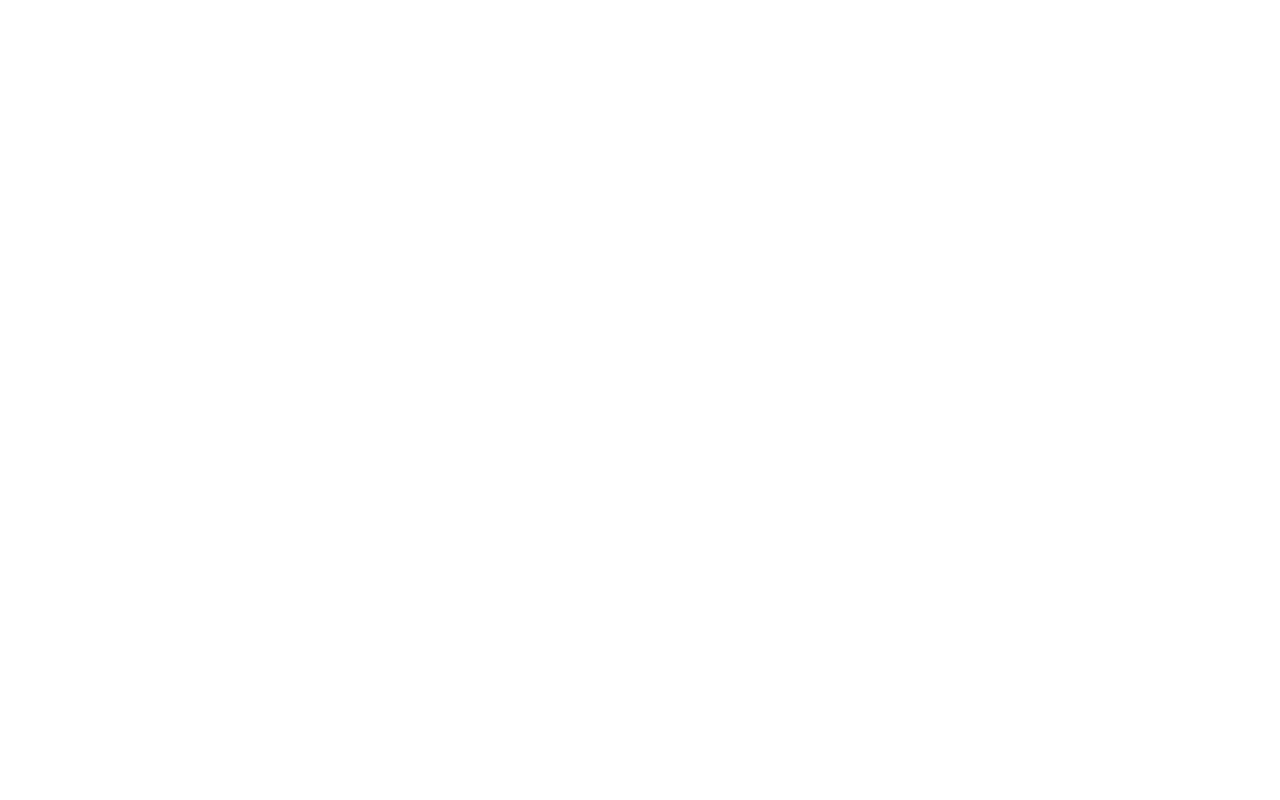
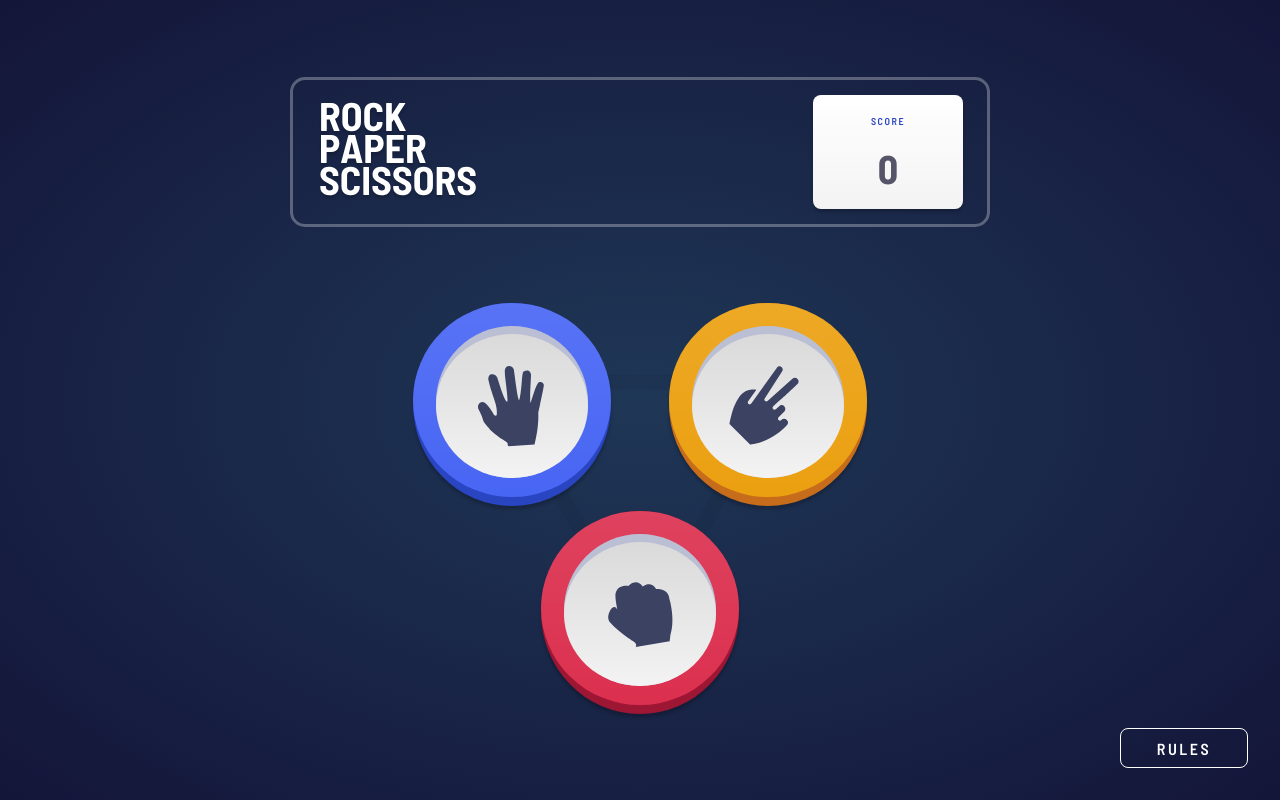
Before and after one commit to amt-theophilus-mercifield/rock-paper-scissors, a plain HTML site: page index.html in a window 1280 px wide. Drawn offline with Linux system fonts and the light colour scheme.

Commit message:
basic page layout for desktop

```diff
--- a/index.html
+++ b/index.html
@@ -27,6 +27,49 @@
 
 </head>
 <body>
+  <div class="parent">
+    <div class="main-container">
+      <div class="header">
+        <div class="header-container">
+          <div id="logo">
+            <img src="./images/logo.svg" alt="logo">
+          </div>
+          <div id="score-container">
+            <div id="score-title">score</div>
+            <div id="score-value">0</div>
+          </div>
+        </div>
+      </div>
+
+      <div class="main-section">
+        <div id="bg-triangle">
+          <img src="images/bg-triangle.svg" alt="bg-triangle"/>
+        </div>
+
+        <div class="paper icon-container">
+          <div id="paper">
+            <img src="./extra/desktop-full-paper.svg" alt="paper">
+          </div>
+        </div>
+
+        <div class="scissors icon-container">
+          <div id="scissors">
+            <img src="./extra/desktop-full-scissors.svg" alt="scissors">
+          </div>
+        </div>
+
+        <div class="rock icon-container">
+          <div id="rock">
+            <img src="./extra/desktop-full-rock.svg" alt="rock">
+          </div>
+        </div>
+      </div>
+
+      <div class="footer">
+        <button id="rules-button">rules</button>
+      </div>
+    </div>
+  </div>
 
 
 
--- a/style.css
+++ b/style.css
@@ -1,5 +1,180 @@
 * {
+    padding: 0;
     margin: 0;
-    padding: 0;
     box-sizing: border-box;
 }
+
+body {
+    color: #fff;
+    text-transform: uppercase;
+    font-family: Barlow Semi Condensed;
+    text-align: center;
+    font-style: normal;
+}
+
+.parent {
+    height: 100vh;
+    width: 100vw;
+    background: radial-gradient(hsl(214, 47%, 23%), hsl(237, 49%, 15%));
+
+    position: relative;
+}
+
+.main-container {
+    display: flex;
+    flex-direction: column;
+    justify-content: space-evenly;
+    align-items: center;
+
+    max-width: 700px;
+    height: 100%;
+
+    margin: 0 auto;
+    /* background: hsla(254, 254, 254, 0.5); */
+    /* background: lightgray; */
+
+}
+
+.header {
+    display: flex;
+    justify-content: center;
+    align-items: center;
+
+    /* border: solid 3px #fff;
+    border-radius: 5px;
+    margin: 0 auto;
+    padding: 10px 30px;
+    width: 100%; */
+
+    width: 700px;
+    height: 150px;
+    flex-shrink: 0;
+
+    border-radius: 15px;
+    border: 3px solid rgba(255, 255, 255, 0.29);
+}
+
+.header-container {
+    display: flex;
+    flex-direction: row;
+    justify-content: space-between;
+
+    width: 100%;
+    padding: 0 24px;
+
+}
+
+#logo {
+    display: flex;
+    flex-direction: column;
+    justify-content: center;
+}
+
+#score-container {
+    display: flex;
+    flex-direction: column;
+    justify-content: space-evenly;
+
+    border-radius: 8px;
+    background: linear-gradient(0deg, #F3F3F3 0%, #FFF 100%);
+    box-shadow: 0px 3px 3px 0px rgba(0, 0, 0, 0.20);
+
+    width: 150px;
+    height: 114px;
+    flex-shrink: 0;
+}
+
+#score-title {
+    color: #2A45C2;
+    font-size: 10px;
+    font-weight: 600;
+    line-height: normal;
+    letter-spacing: 1.563px;
+}
+
+#score-value {
+    color: #565468;
+    font-size: 40px;
+    font-weight: 700;
+    line-height: 40px; /* 100% */
+}
+
+.main-section {
+    display: flex;
+    justify-content: center;
+    align-items: center;
+    max-width: 700px;
+    width: 100%;
+    height: 420px;
+
+    /* width: 270px;
+    height: 302px; */
+
+    position: relative;
+    /* background: #F3F3F3; */
+
+
+}
+
+#bg-triangle {
+    display: flex;
+    justify-content: center;
+    align-items: center;
+
+    width: 254px;
+    height: 287px;
+
+    stroke-width: 15px;
+    stroke: #000;
+    opacity: 0.20000000298023224;
+}
+
+.icon-container {
+    position: absolute;
+}
+
+.paper {
+    left: 120px;
+    top: 0;
+}
+
+.scissors {
+    right: 120px;
+    top: 0;
+}
+
+.rock {
+    bottom: 0;
+}
+
+.footer {
+    display: flex;
+    justify-content: center;
+    align-items: center;
+
+    position: absolute;
+    right: 32px;
+    bottom: 32px;
+}
+
+#rules-button {
+    text-transform: uppercase;
+    /* padding: 10px 30px;
+    border-radius: 5px; */
+
+    width: 128px;
+    height: 40px;
+    border-radius: 8px;
+    border: 1px solid #FFF;
+    background: none;
+
+    color: #FFF;
+    text-align: center;
+    font-family: Barlow Semi Condensed;
+    font-size: 16px;
+    font-style: normal;
+    font-weight: 600;
+    line-height: normal;
+    letter-spacing: 2.5px;
+
+}
```
Also changed, not shown: extra/Oval-on-hover.svg (added), extra/desktop-full-paper.svg (added), extra/desktop-full-rock.svg (added), extra/desktop-full-scissors.svg (added).
